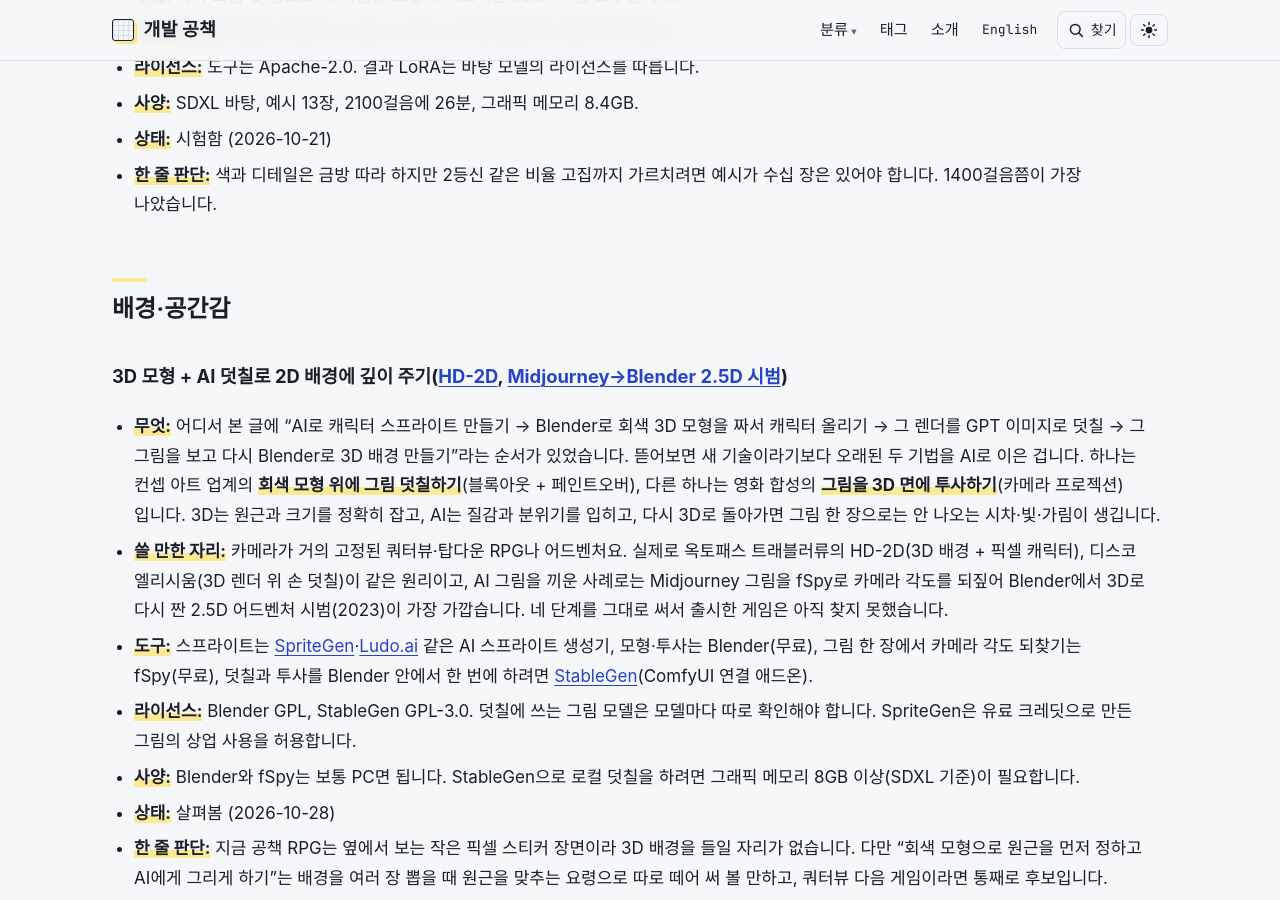
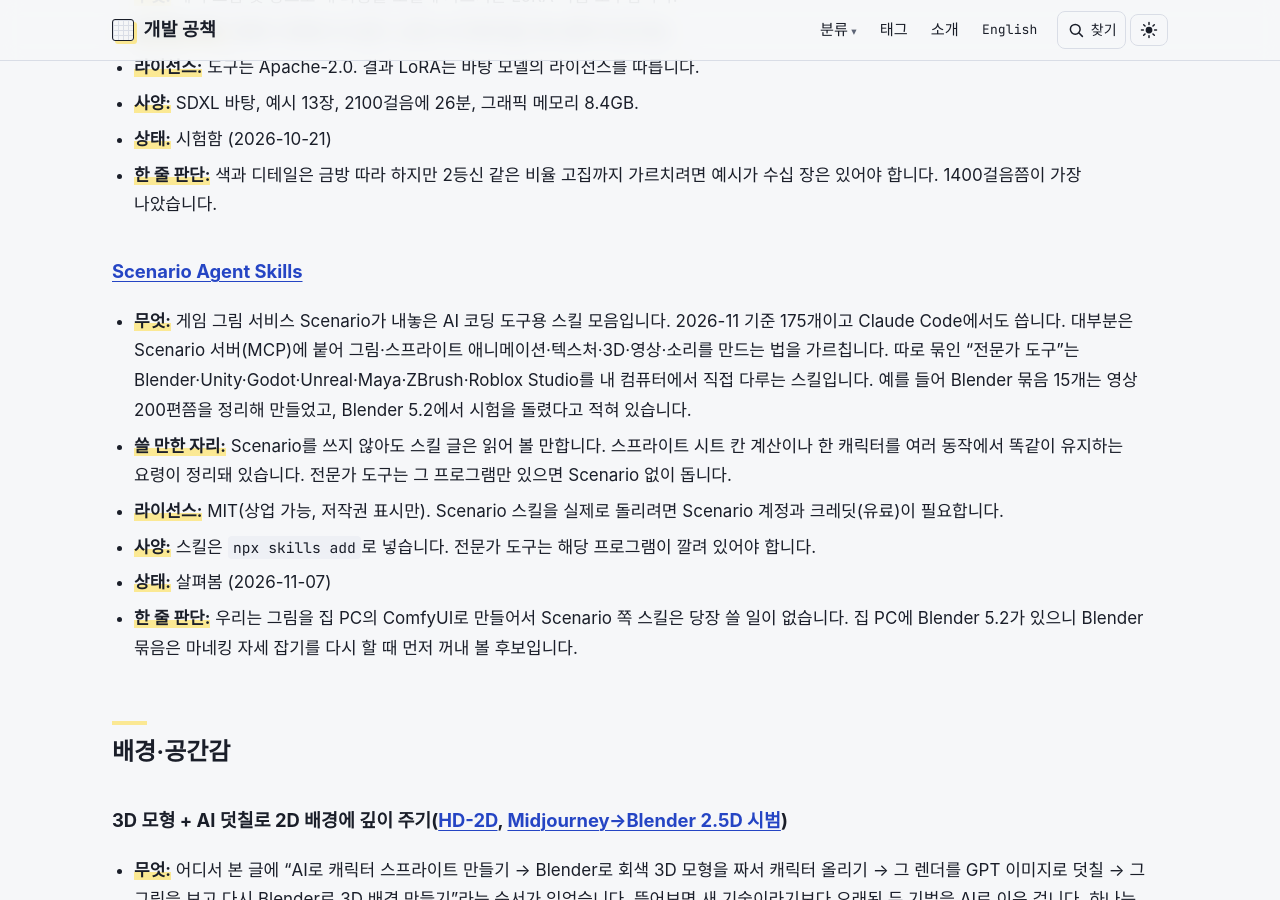
Before and after one commit to wh209302/wh209302.github.io, a Jekyll site: the page built from shelf.md, in a window 1280 px wide and 900 px high, scrolled down 4666 px. Built offline with Jekyll 4.4.1, drawn with Linux system fonts in a browser that asks for light colours; some web fonts are replaced.

Commit message:
기술 서랍·참고 자료 글: Scenario Agent Skills 추가(한·영)
Co-Authored-By: Claude Opus 5.5 <noreply@anthropic.com>
Claude-Session: https://claude.ai/code/session_01LdZGhSgbVBu5vdKj6XraHe

```diff
--- a/shelf.md
+++ b/shelf.md
@@ -115,6 +115,15 @@ AI와 일하다 보면 "오, 이거 대박인데?" 싶은 기술이 하루에도
 - **상태:** 시험함 (2026-10-21)
 - **한 줄 판단:** 색과 디테일은 금방 따라 하지만 2등신 같은 비율 고집까지 가르치려면 예시가 수십 장은 있어야 합니다. 1400걸음쯤이 가장 나았습니다.
 
+### [Scenario Agent Skills](https://github.com/scenario-labs/skills)
+
+- **무엇:** 게임 그림 서비스 Scenario가 내놓은 AI 코딩 도구용 스킬 모음입니다. 2026-11 기준 175개이고 Claude Code에서도 씁니다. 대부분은 Scenario 서버(MCP)에 붙어 그림·스프라이트 애니메이션·텍스처·3D·영상·소리를 만드는 법을 가르칩니다. 따로 묶인 "전문가 도구"는 Blender·Unity·Godot·Unreal·Maya·ZBrush·Roblox Studio를 내 컴퓨터에서 직접 다루는 스킬입니다. 예를 들어 Blender 묶음 15개는 영상 200편쯤을 정리해 만들었고, Blender 5.2에서 시험을 돌렸다고 적혀 있습니다.
+- **쓸 만한 자리:** Scenario를 쓰지 않아도 스킬 글은 읽어 볼 만합니다. 스프라이트 시트 칸 계산이나 한 캐릭터를 여러 동작에서 똑같이 유지하는 요령이 정리돼 있습니다. 전문가 도구는 그 프로그램만 있으면 Scenario 없이 돕니다.
+- **라이선스:** MIT(상업 가능, 저작권 표시만). Scenario 스킬을 실제로 돌리려면 Scenario 계정과 크레딧(유료)이 필요합니다.
+- **사양:** 스킬은 `npx skills add`로 넣습니다. 전문가 도구는 해당 프로그램이 깔려 있어야 합니다.
+- **상태:** 살펴봄 (2026-11-07)
+- **한 줄 판단:** 우리는 그림을 집 PC의 ComfyUI로 만들어서 Scenario 쪽 스킬은 당장 쓸 일이 없습니다. 집 PC에 Blender 5.2가 있으니 Blender 묶음은 마네킹 자세 잡기를 다시 할 때 먼저 꺼내 볼 후보입니다.
+
 ## 배경·공간감
 
 ### 3D 모형 + AI 덧칠로 2D 배경에 깊이 주기([HD-2D](https://en.wikipedia.org/wiki/HD-2D), [Midjourney→Blender 2.5D 시범](https://hitmarker.net/news/utilizing-midjourney-generated-ai-artworks-to-create-a-2-5d-location-for-an-adventure-game-522580))
```
Also changed, not shown: _posts/2026-10-27-reference-sites.md (+2 -0 lines), en/_posts/2026-10-27-reference-sites.md (+2 -0 lines), en/shelf.md (+9 -0 lines).
